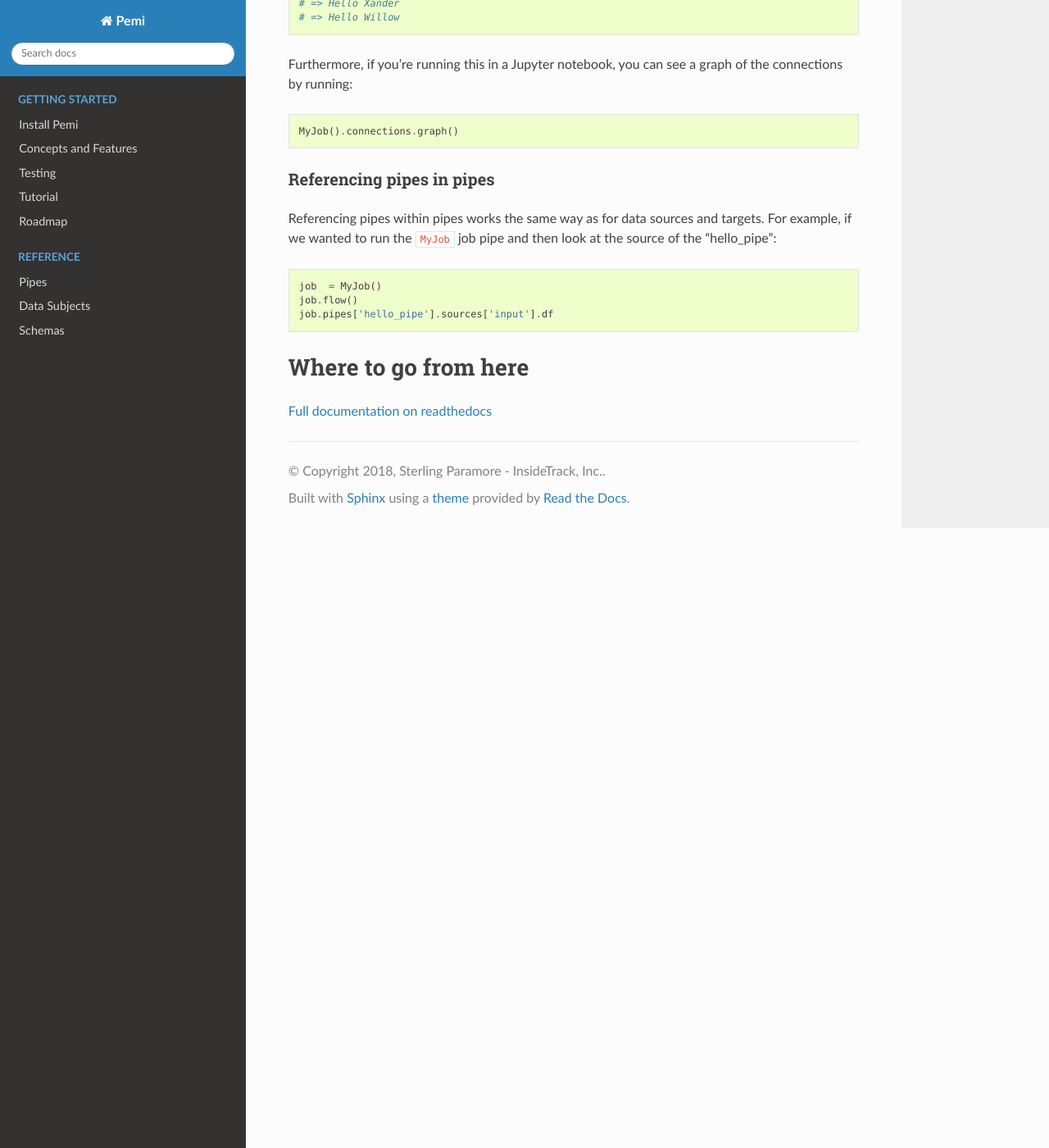
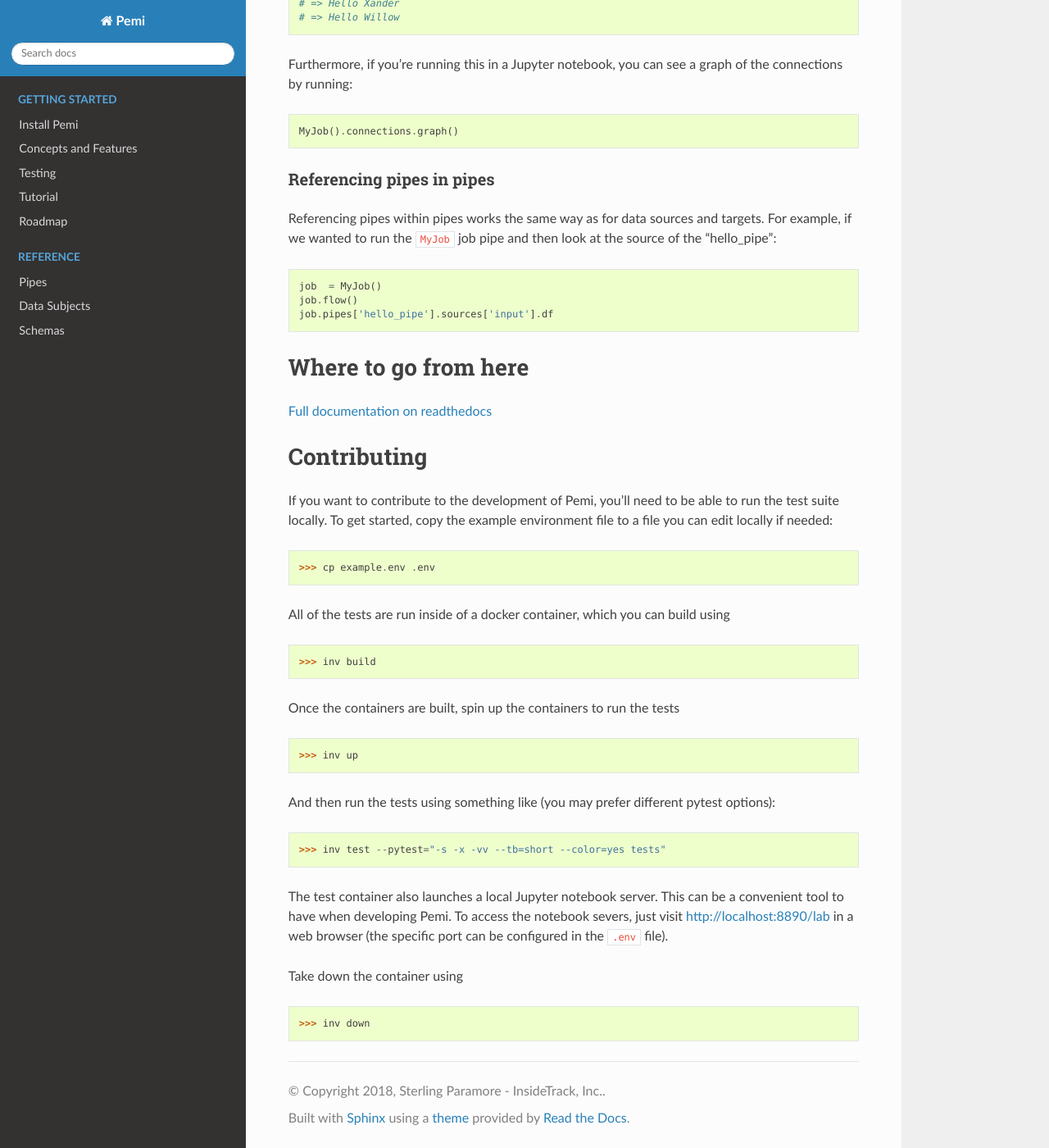
Before and after one commit to inside-track/pemi, a Sphinx documentation site: the page built from docs/README.rst, in a window 1280 px wide and 1400 px high, scrolled down 6169 px. Shown: the whole window at 82% size. Built offline with Sphinx 7.4.7 and the Read the Docs theme 2.0.0, drawn with Linux system fonts in a browser that asks for light colours.

Commit message:
Documentation about contributing to Pemi

```diff
--- a/docs/README.rst
+++ b/docs/README.rst
@@ -345,3 +345,33 @@ Where to go from here
 =====================
 
 `Full documentation on readthedocs <http://pemi.readthedocs.io/en/latest/index.html>`_
+
+
+Contributing
+============
+
+If you want to contribute to the development of Pemi, you'll need to be able to run the test
+suite locally.  To get started, copy the example environment file to a file you can
+edit locally if needed:
+
+    >>> cp example.env .env
+
+All of the tests are run inside of a docker container, which you can build using
+
+    >>> inv build
+
+Once the containers are built, spin up the containers to run the tests
+
+    >>> inv up
+
+And then run the tests using something like (you may prefer different pytest options):
+
+    >>> inv test --pytest="-s -x -vv --tb=short --color=yes tests"
+
+The test container also launches a local Jupyter notebook server.  This can be a convenient tool to
+have when developing Pemi.  To access the notebook severs, just visit http://localhost:8890/lab
+in a web browser (the specific port can be configured in the ``.env`` file).
+
+Take down the container using
+
+    >>> inv down
```
